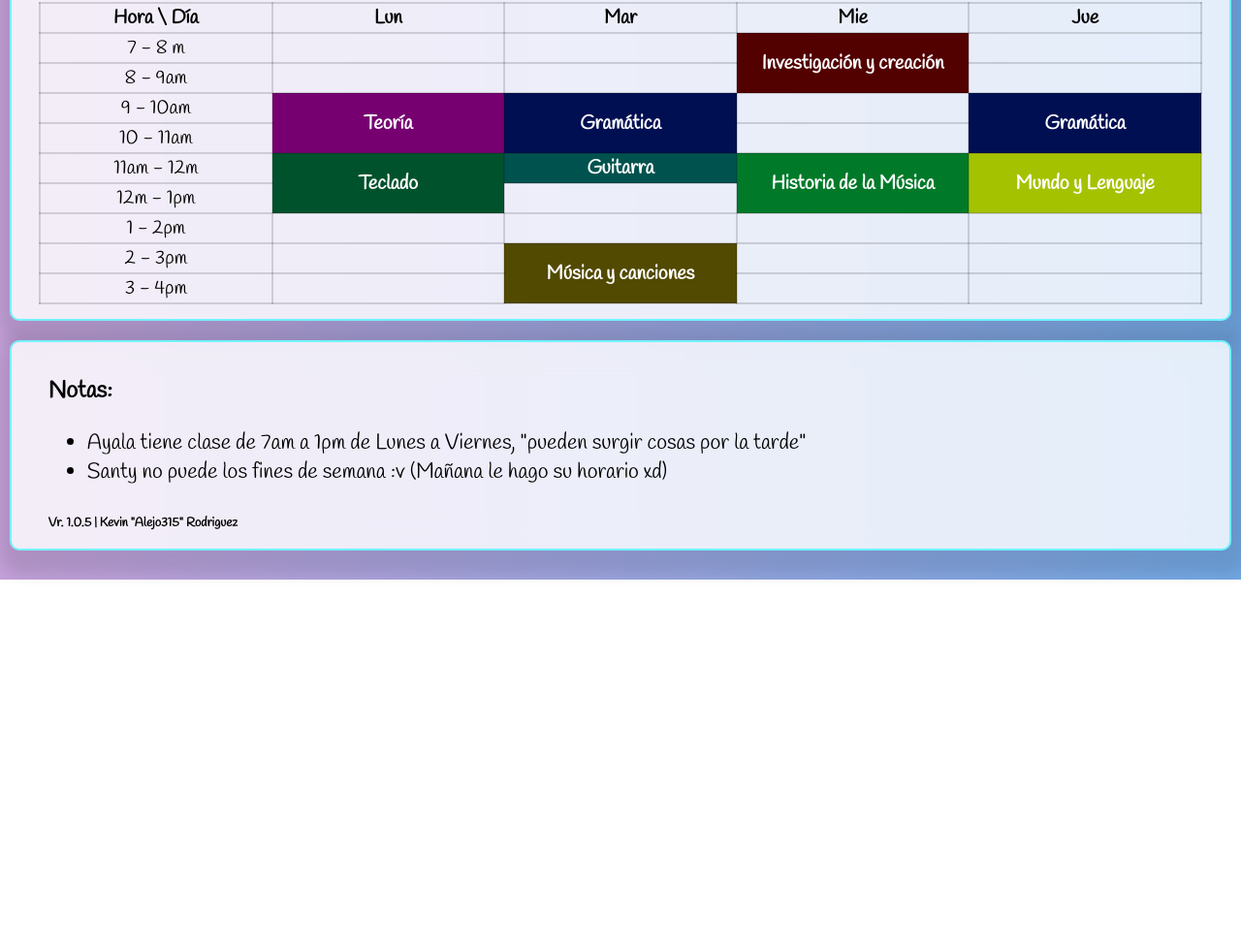
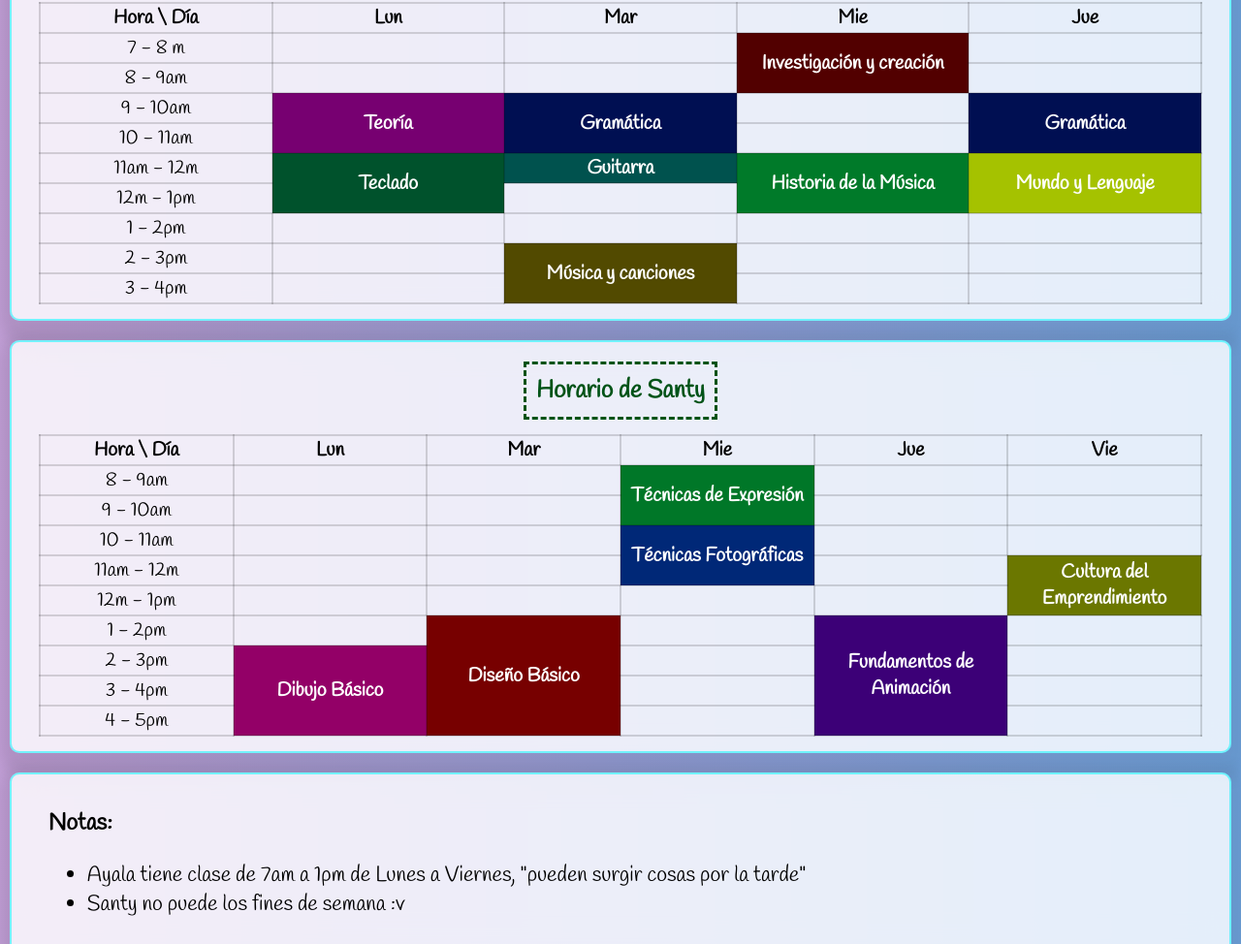
Before and after one commit to karg315/Horarios-Kartel, a plain HTML site: page index.html in a window 1280 px wide. Shown: the part 1823-2797 px from the top of the page at 97% size. Before the commit the page ends 2421 px from the top, so only its background shows below. Drawn offline with Linux system fonts and the light colour scheme.

Commit message:
Add files via upload

```diff
--- a/index.html
+++ b/index.html
@@ -340,7 +340,7 @@
         </div>
         <!-- Fin del horario de diego -->
 
-    <!-- Horario de stanli -->
+        <!-- Horario de stanli -->
         <div class="section" id="horario stanli">
             <h1><span id="titulo-stanli">Horario de Stanli</span></h1>
             <table>
@@ -418,13 +418,101 @@
         </div>
         <!-- Fin del horario de stanli -->
 
+         <!-- Horario de Santy -->
+         <div class="section" id="horario santy">
+            <h1><span id="titulo-santy">Horario de Santy</span></h1>
+            <table>
+                <tr>
+                    <th>Hora \ Día</th>
+                    <th>Lun</th>
+                    <th>Mar</th>
+                    <th>Mie</th>
+                    <th>Jue</th>
+                    <th>Vie</th>
+                </tr>
+                <tr>
+                    <td>8 - 9am</td>
+                    <td></td>
+                    <td></td>
+                    <td class="expresion" rowspan="2">Técnicas de Expresión</td>
+                    <td></td>
+                    <td></td>
+                </tr>
+                <tr>
+                    <td>9 - 10am</td>
+                    <td></td>
+                    <td></td>
+                    <!-- expresion -->
+                    <td></td>
+                    <td></td>
+                </tr>
+                <tr>
+                    <td>10 - 11am</td>
+                    <td></td>
+                    <td></td>
+                    <td class="fotograficas" rowspan="2">Técnicas Fotográficas</td>
+                    <td></td>
+                    <td></td>
+                </tr>
+                <tr>
+                    <td>11am - 12m</td>
+                    <td></td>
+                    <td></td>
+                    <!-- fotograficas -->
+                    <td></td>
+                    <td class="emprendimiento" rowspan="2">Cultura del Emprendimiento</td>
+                </tr>
+                <tr>
+                    <td>12m - 1pm</td>
+                    <td></td>
+                    <td></td>
+                    <td></td>
+                    <td></td>
+                    <!-- emprendimiento -->
+                </tr>
+                <tr>
+                    <td>1 - 2pm</td>
+                    <td></td>
+                    <td class="diseño" rowspan="4">Diseño Básico</td>
+                    <td></td>
+                    <td class="animacion" rowspan="4">Fundamentos de Animación</td>
+                    <td></td>
+                </tr>
+                <tr>
+                    <td>2 - 3pm</td>
+                    <td class="dibujo" rowspan="3">Dibujo Básico</td>
+                    <!-- diseño -->
+                    <td></td>
+                    <!-- animacion -->
+                    <td></td>
+                </tr>
+                <tr>
+                    <td>3 - 4pm</td>
+                    <!-- dibujo -->
+                    <!-- diseño -->
+                    <td></td>
+                    <!-- animacion -->
+                    <td></td>
+                </tr>
+                <tr>
+                    <td>4 - 5pm</td>
+                    <!-- dibujo -->
+                    <!-- diseño -->
+                    <td></td>
+                    <!-- animacion -->
+                    <td></td>
+                </tr>
+            </table>
+        </div>
+        <!-- Fin del horario de santy -->
+
         <div class="section" id="notas">
             <h2>Notas:</h2>
             <ul>
                 <li>Ayala tiene clase de 7am a 1pm de Lunes a Viernes, "pueden surgir cosas por la tarde"</li>
-                <li>Santy no puede los fines de semana :v (Mañana le hago su horario xd)</li>
+                <li>Santy no puede los fines de semana :v</li>
             </ul>
-            <p><span>Vr. 1.0.5 | Kevin "Alejo315" Rodriguez</span></p>
+            <p><span>Vr. 1.1 | Kevin "Alejo315" Rodriguez</span></p>
         </div>
 
     </body>
--- a/style.css
+++ b/style.css
@@ -16,9 +16,9 @@ h1 {
     margin: 0 0 10px 0;
 }
 #titulo-makein {
-    border: 3px dashed #ff5e00;
+    border: 3px dashed #ff8800;
     padding: 10px;
-    color: #ff5e00;
+    color: #ff8800;
 }
 #titulo-rayo{
     border: 3px dashed #0011f8;
@@ -31,9 +31,14 @@ h1 {
     color: #f80000;
 }
 #titulo-stanli{
-    border: 3px dashed #005323;
+    border: 3px dashed #530053;
     padding: 10px;
-    color: #005323;
+    color: #530053;
+}
+#titulo-santy{
+    border: 3px dashed #005317;
+    padding: 10px;
+    color: #005317;
 }
 #notas{
     padding-left: 3%;
@@ -189,6 +194,39 @@ table, th, td {
     font-weight: bold;
     color: white;
 }
+
+/*Materias Santy*/
+.expresion{
+    background-color: #007728;
+    font-weight: bold;
+    color: white;
+}
+.fotograficas{
+    background-color: #002877;
+    font-weight: bold;
+    color: white;
+}
+.emprendimiento{
+    background-color: #6b7700;
+    font-weight: bold;
+    color: white;
+}
+.diseño{
+    background-color: #770000;
+    font-weight: bold;
+    color: white;
+}
+.animacion{
+    background-color: #3c0077;
+    font-weight: bold;
+    color: white;
+}
+.dibujo{
+    background-color: #930067;
+    font-weight: bold;
+    color: white;
+}
+
 hr {
     border: 0;
     height: 1px;
```
